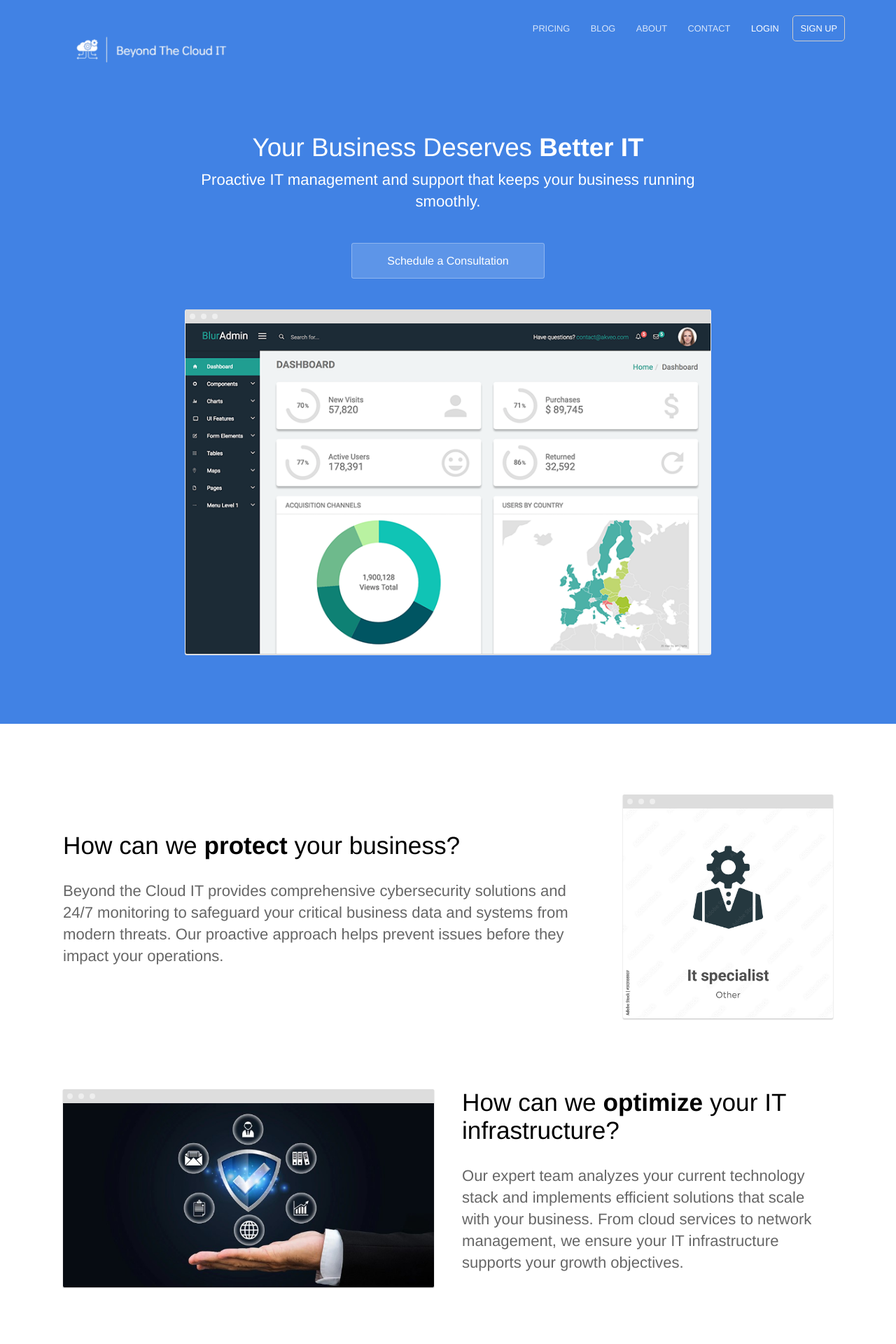
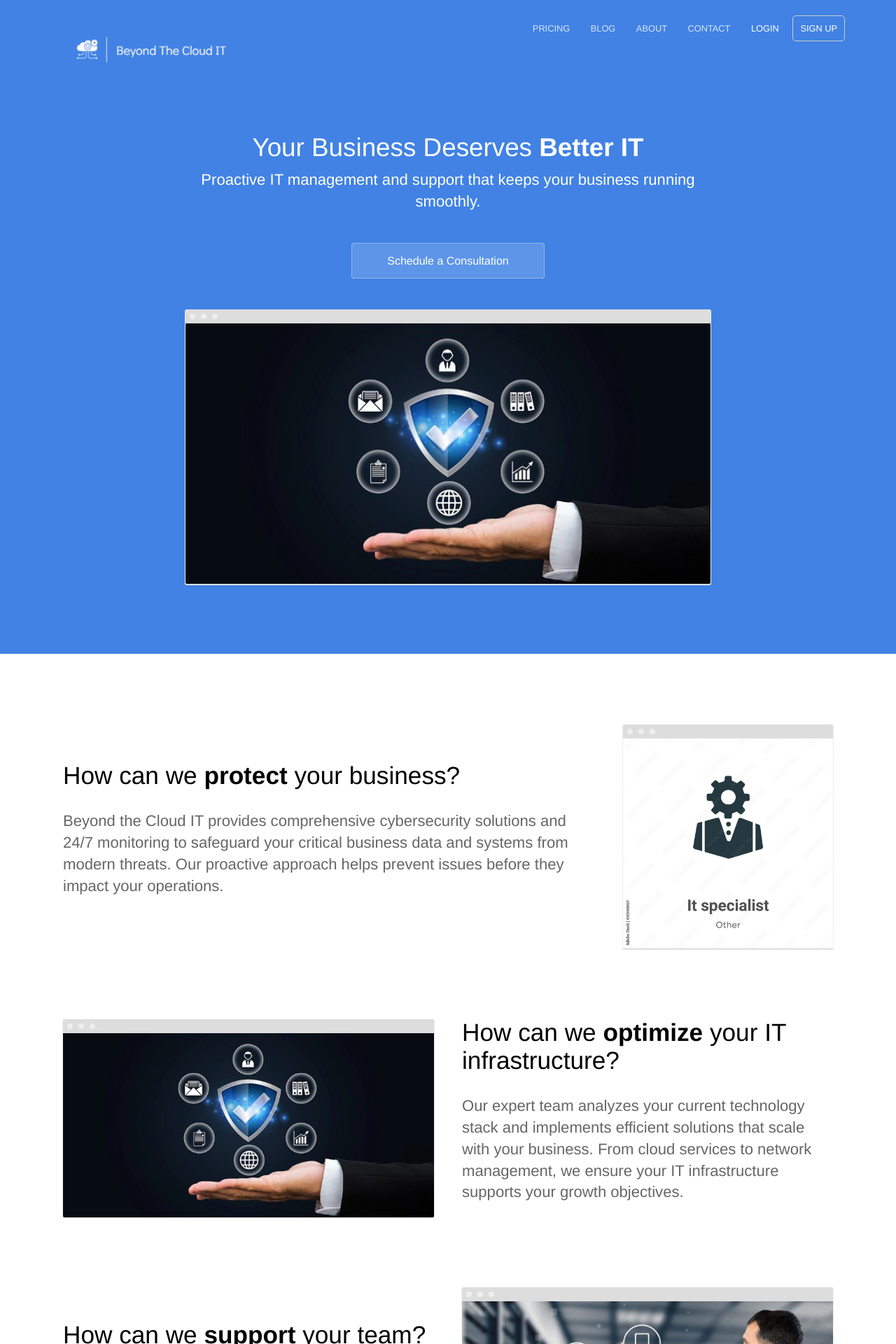
Before and after one commit to TahirKhalil/WebsiteExample, a Jekyll site: the page built from index.html, in a window 1280 px wide. Shown: the top 1920 px of the page at 70% size. Built offline with Jekyll 4.4.1, drawn with Linux system fonts in a browser that asks for light colours.

Commit message:
Update index.html

```diff
--- a/index.html
+++ b/index.html
@@ -8,7 +8,7 @@ description: Comprehensive managed IT services and technology solutions for mode
 		<p class="subtext editable">Proactive IT management and support that keeps your business running smoothly.</p>
 		<div class="cta button alt"><a href="{{ site.baseurl }}/contact/">Schedule a Consultation</a></div>
 		<div>
-			<img src="{{ site.baseurl }}/images/dashboard.png" alt="IT Management Dashboard" class="screenshot editable" />
+			<img src="{{ site.baseurl }}/images/BTCIT1.jpg" alt="IT Management Dashboard" class="screenshot editable" />
 		</div>
 	</div>
 </section>
```
